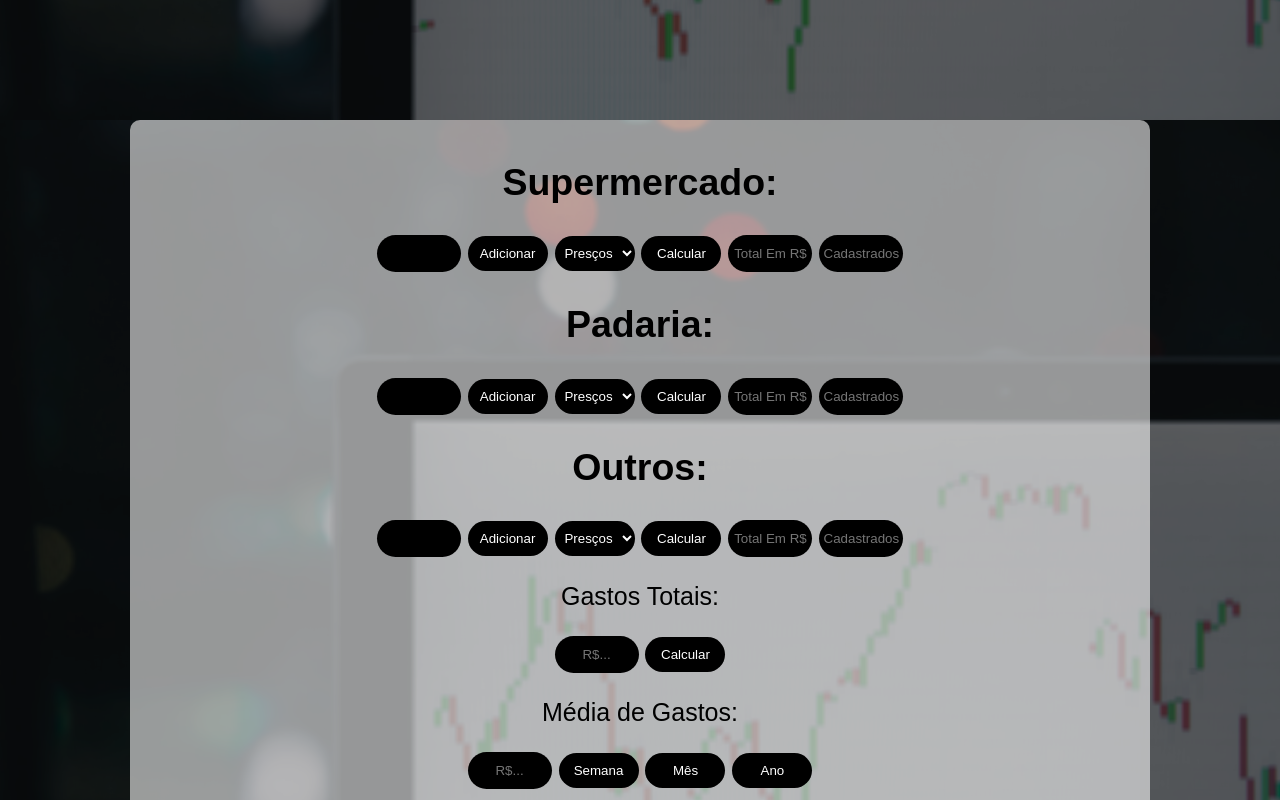
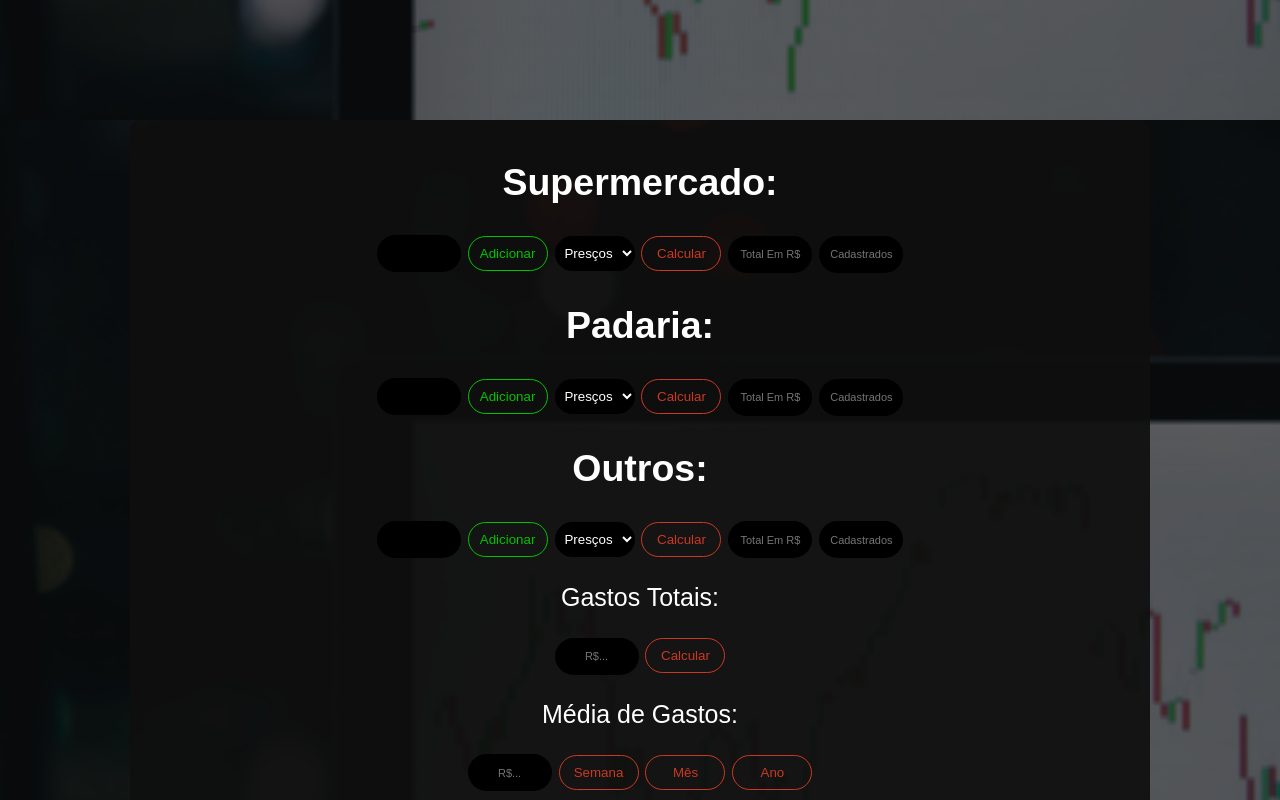
Before and after one commit to arthur-kf/Contas_A_Pagar, a plain HTML site: page index.html in a window 1280 px wide. Shown: the part 680-1480 px from the top of the page. Drawn offline with Linux system fonts and the light colour scheme.

Commit message:
adicionei um novo estilo no area de contas

```diff
--- a/index.html
+++ b/index.html
@@ -24,7 +24,7 @@
             type="button"
             value="Adicionar"
             onclick="adicionar()"
-            class="Campo"
+            class="Campo add"
           />
 
           <select name="lista" id="lista" class="Campo"
@@ -35,7 +35,7 @@
             type="button"
             value="Calcular"
             onclick="Calcular()"
-            class="Campo"
+            class="Campo calc"
           />
 
           <input
@@ -63,7 +63,7 @@
             type="button"
             value="Adicionar"
             onclick="adicionarP()"
-            class="Campo"
+            class="Campo add"
           />
 
           <select name="listaP" id="listaP" class="Campo"
@@ -74,7 +74,7 @@
             type="button"
             value="Calcular"
             onclick="CalcularP()"
-            class="Campo"
+            class="Campo calc"
           />
 
           <input
@@ -102,7 +102,7 @@
             type="button"
             value="Adicionar"
             onclick="adicionarO()"
-            class="Campo"
+            class="Campo add"
           />
 
           <select name="listaO" id="listaO" class="Campo"
@@ -113,7 +113,7 @@
             type="button"
             value="Calcular"
             onclick="CalcularO()"
-            class="Campo"
+            class="Campo calc"
           />
 
           <input
@@ -145,7 +145,7 @@
             <input
               type="button"
               value="Calcular"
-              class="Campo"
+              class="Campo calc"
               onclick="CalcularGastosTotais()"
             />
           </p>
@@ -164,21 +164,21 @@
               type="button"
               value="Semana"
               id="semana"
-              class="Campo"
+              class="Campo calc"
               onclick="semana()"
             />
             <input
               type="button"
               value="Mês"
               id="mes"
-              class="Campo"
+              class="Campo calc"
               onclick="mes()"
             />
             <input
               type="button"
               value="Ano"
               id="ano"
-              class="Campo"
+              class="Campo calc"
               onclick="ano()"
             />
           </p>
--- a/style.css
+++ b/style.css
@@ -26,12 +26,14 @@ h1.main-title {
 }
 
 #Global {
-  background-color: rgba(255, 255, 255, 0.575);
+  margin: auto;
+  margin-bottom: 50vh;
+  padding: 10px;
+  max-width: 1000px;
   border-radius: 10px;
-  margin: auto;
-  max-width: 1000px;
-  /*<004>*/
-  padding: 10px;
+
+  background-color: rgba(15, 15, 15, 0.918);
+  color: #fff;
 }
 .Campo {
   width: 80px;
@@ -43,8 +45,33 @@ h1.main-title {
   border-radius: 20px;
 }
 
+input {
+  transition: 0.1s;
+}
 /*<005>*/
 input[type="button"]:hover {
-  cursor: help;
+  cursor: pointer;
   /*<006>*/
 }
+input[type="text"] {
+  font-size: 11px;
+}
+
+input.calc {
+  color: #cb3922;
+  border: 1px solid #cb3922;
+  background: transparent;
+}
+input.add {
+  color: #03c300;
+  border: 1px solid #03c300;
+  background: transparent;
+}
+input.calc:hover {
+  background: #cb3922;
+  color: #fff;
+}
+input.add:hover {
+  background: #03c300;
+  color: #fff;
+}
```
